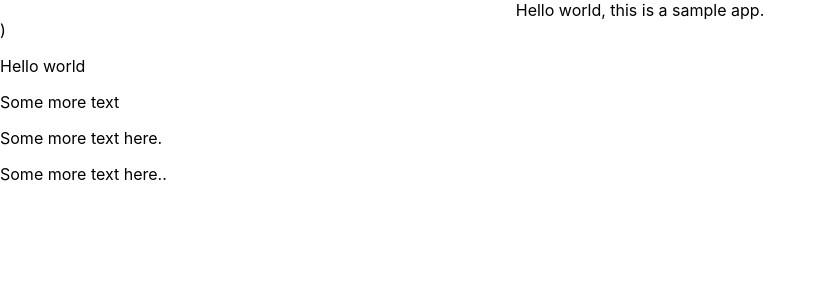
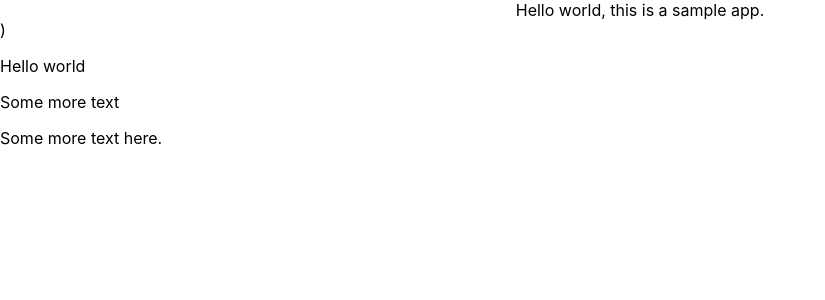
Before and after one commit to faisalt/react-test-aws-integration, a React (Create React App) app: page / in a window 1280 px wide. Shown: the top 300 px of the page, without its empty margins (0-825 px from the left). Built offline with nearby package versions, Linux system fonts and the light colour scheme.

Commit message:
Updates text

```diff
--- a/src/App.js
+++ b/src/App.js
@@ -7,7 +7,6 @@ function App() {
       <p>Hello world</p>
       <p>Some more text</p>
       <p>Some more text here.</p>
-      <p>Some more text here..</p>
     </>
   );
 }
```
